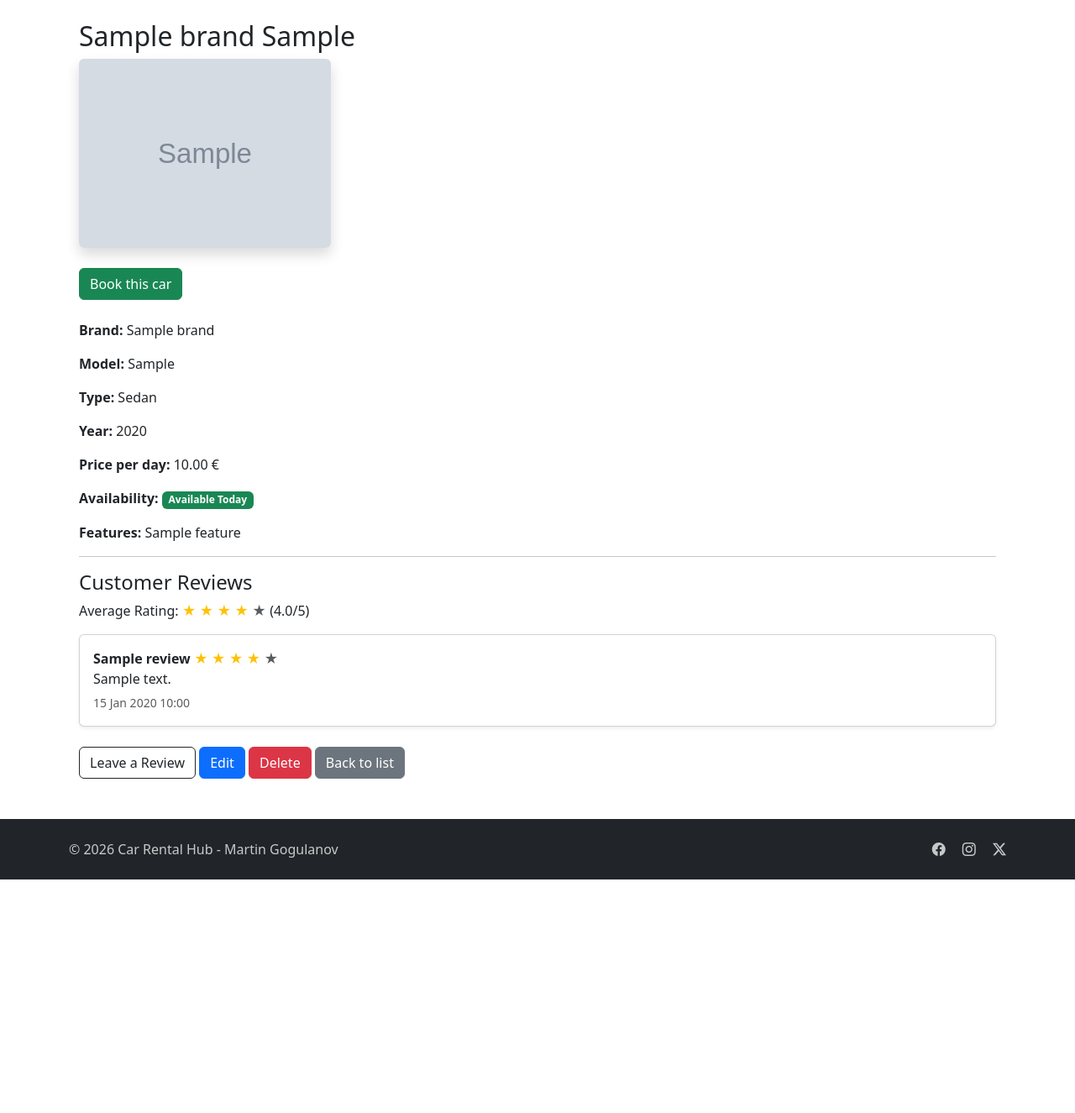
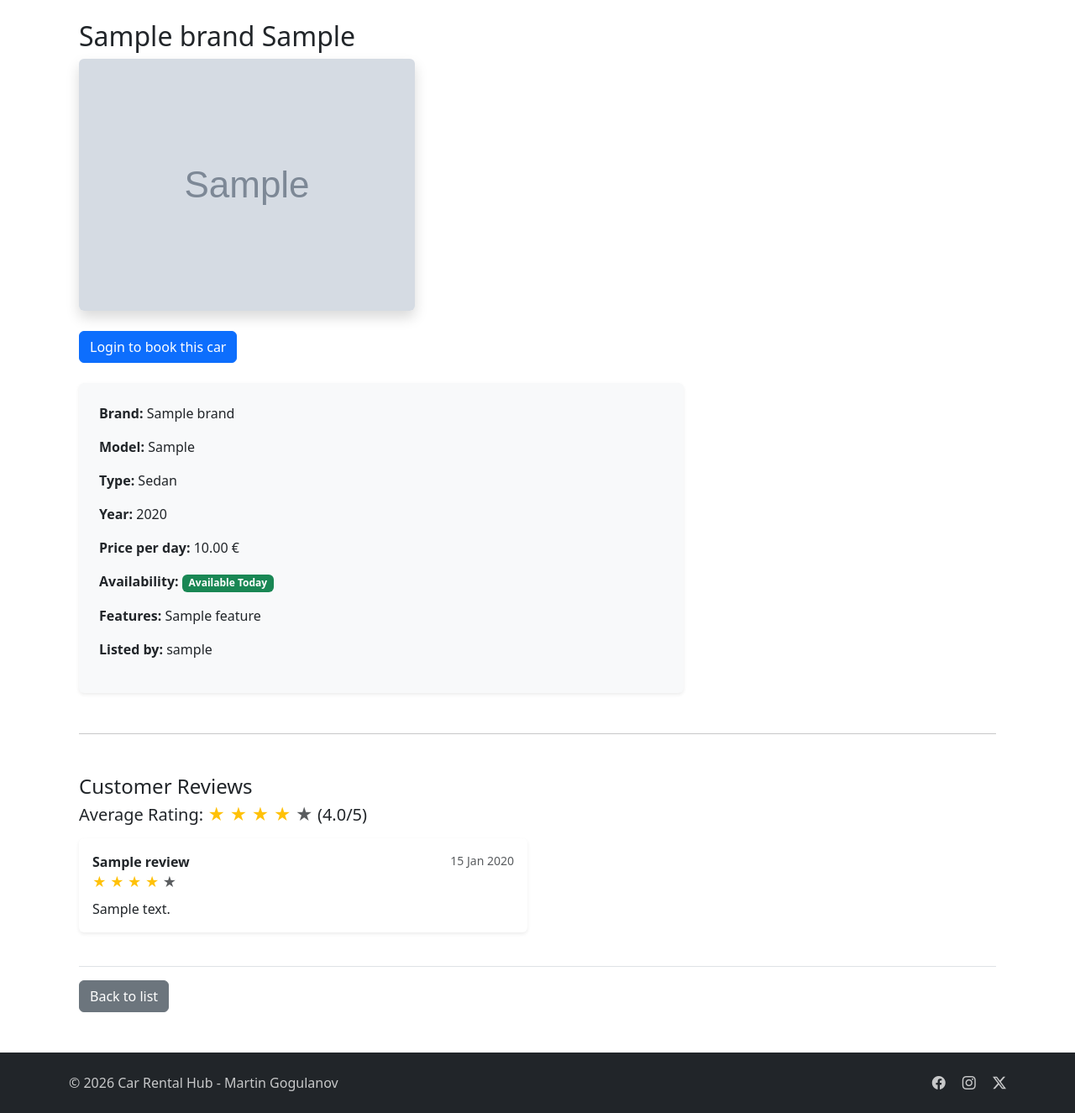
Before and after one commit to MonsterGuti/Car-Rental-Hub, a Django app: page /cars/1/ in a window 1280 px wide. Shown: the part 56-1381 px from the top of the page at 84% size. Before the commit the page ends 1103 px from the top, so only its background shows below. Run offline with Django 5.2, Linux system fonts and the light colour scheme; tables that the repository leaves empty hold one stand-in row (values such as "Sample post"); grey boxes marked "Sample" are stand-in pictures.

Commit message:
restrict edit/delete and dashboard access to owners and staff

```diff
--- a/cars/views.py
+++ b/cars/views.py
@@ -1,3 +1,4 @@
+from django.contrib.auth.mixins import LoginRequiredMixin, UserPassesTestMixin, PermissionRequiredMixin
 from django.urls import reverse_lazy
 from django.views.generic import ListView, CreateView, DetailView, UpdateView, DeleteView
 from cars.models import Car, Brand, Feature
@@ -21,11 +22,17 @@ class CarListView(CarFilterMixin, ListView):
         return context
 
 
-class CarCreateView(CreateView):
+class CarCreateView(LoginRequiredMixin, PermissionRequiredMixin, CreateView):
     model = Car
     form_class = CarForm
     template_name = 'cars/car-create.html'
     success_url = '/cars/'
+    permission_required = 'cars.add_car'
+    raise_exception = True
+
+    def form_valid(self, form):
+        form.instance.owner = self.request.user
+        return super().form_valid(form)
 
 
 class CarDetailView(DetailView):
@@ -49,7 +56,6 @@ class CarDetailView(DetailView):
         context['image_url'] = car.image.url if car.image else None
         context['availability'] = "Available" if car.is_available else "Not Available"
         context['availability_class'] = "bg-success" if car.is_available else "bg-secondary"
-        context['reviews'] = car.reviews.all()
 
         features = car.features.all()
         context['features_list'] = ", ".join([f.name for f in features]) if features else "None"
@@ -63,19 +69,27 @@ class CarDetailView(DetailView):
         return context
 
 
-class CarUpdateView(UpdateView):
+class CarUpdateView(LoginRequiredMixin, UserPassesTestMixin, UpdateView):
     model = Car
     form_class = CarForm
     template_name = 'cars/car-update.html'
+
+    def test_func(self):
+        car = self.get_object()
+        return car.owner == self.request.user or self.request.user.is_superuser
 
     def get_success_url(self):
         return reverse_lazy('cars:car-detail', kwargs={'pk': self.object.pk})
 
 
-class CarDeleteView(DeleteView):
+class CarDeleteView(LoginRequiredMixin, UserPassesTestMixin, DeleteView):
     model = Car
     template_name = 'cars/car-delete.html'
     success_url = reverse_lazy('cars:car-list')
+
+    def test_func(self):
+        car = self.get_object()
+        return car.owner == self.request.user or self.request.user.is_superuser
 
     def get_context_data(self, **kwargs):
         context = super().get_context_data(**kwargs)
@@ -83,11 +97,13 @@ class CarDeleteView(DeleteView):
         return context
 
 
-class BrandCreateView(CreateView):
+class BrandCreateView(LoginRequiredMixin, PermissionRequiredMixin, CreateView):
     model = Brand
     form_class = BrandForm
     template_name = 'cars/brand_create.html'
     success_url = reverse_lazy('cars:car-list')
+    permission_required = 'cars.add_brand'
+    raise_exception = True
 
 
 class BrandListView(ListView):
@@ -102,24 +118,30 @@ class BrandDetailView(DetailView):
     context_object_name = 'brand'
 
 
-class BrandUpdateView(UpdateView):
+class BrandUpdateView(LoginRequiredMixin, PermissionRequiredMixin, UpdateView):
     model = Brand
     form_class = BrandForm
     template_name = 'cars/brand_update.html'
     success_url = reverse_lazy('cars:brand-list')
+    permission_required = 'cars.change_brand'
+    raise_exception = True
 
 
-class BrandDeleteView(DeleteView):
+class BrandDeleteView(LoginRequiredMixin, PermissionRequiredMixin, DeleteView):
     model = Brand
     template_name = 'cars/brand_delete.html'
     success_url = reverse_lazy('cars:brand-list')
+    permission_required = 'cars.delete_brand'
+    raise_exception = True
 
 
-class FeatureCreateView(CreateView):
+class FeatureCreateView(LoginRequiredMixin, PermissionRequiredMixin, CreateView):
     model = Feature
     form_class = FeatureForm
     template_name = 'cars/feature_create.html'
     success_url = reverse_lazy('cars:car-list')
+    permission_required = 'cars.add_feature'
+    raise_exception = True
 
 
 class FeatureListView(ListView):
@@ -134,14 +156,18 @@ class FeatureDetailView(DetailView):
     context_object_name = 'feature'
 
 
-class FeatureUpdateView(UpdateView):
+class FeatureUpdateView(LoginRequiredMixin, PermissionRequiredMixin, UpdateView):
     model = Feature
     form_class = FeatureForm
     template_name = 'cars/feature_update.html'
     success_url = reverse_lazy('cars:feature-list')
+    permission_required = 'cars.change_feature'
+    raise_exception = True
 
 
-class FeatureDeleteView(DeleteView):
+class FeatureDeleteView(LoginRequiredMixin, PermissionRequiredMixin, DeleteView):
     model = Feature
     template_name = 'cars/feature_delete.html'
     success_url = reverse_lazy('cars:feature-list')
+    permission_required = 'cars.delete_feature'
+    raise_exception = True
--- a/templates/cars/brand_detail.html
+++ b/templates/cars/brand_detail.html
@@ -7,6 +7,7 @@
 <p><strong>Country:</strong> {{ brand.country }}</p>
 
 <div class="mt-3">
+    {% if user.is_authenticated and user.is_staff or user.is_superuser %}
         <a href="{% url 'cars:brand-update' brand.pk %}" class="btn btn-warning">
             Edit
         </a>
@@ -14,6 +15,7 @@
         <a href="{% url 'cars:brand-delete' brand.pk %}" class="btn btn-danger">
             Delete
         </a>
+    {% endif %}
 
     <a href="{% url 'cars:brand-list' %}" class="btn btn-secondary">
         Back
--- a/templates/cars/brand_list.html
+++ b/templates/cars/brand_list.html
@@ -7,9 +7,11 @@
                 <h2 class="display-5 fw-bold text-dark">Car Brands</h2>
                 <p class="text-muted">Manage the manufacturers in your car rental catalog.</p>
             </div>
+            {% if user.is_authenticated and user.is_staff or user.is_superuser %}
                 <a href="{% url 'cars:brand-create' %}" class="btn btn-primary shadow-sm">
                     <i class="bi bi-plus-circle"></i> Add New Brand
                 </a>
+            {% endif %}
         </div>
 
         <div class="row">
@@ -40,6 +42,7 @@
                                    class="btn btn-outline-info btn-sm px-3">
                                     <i class="bi bi-info-circle"></i> Details
                                 </a>
+                                {% if user.is_authenticated and user.is_staff or user.is_superuser %}
                                     <div class="btn-group">
                                         <a href="{% url 'cars:brand-update' brand.pk %}"
                                            class="btn btn-light btn-sm text-warning" title="Edit">
@@ -50,6 +53,7 @@
                                             <i class="bi bi-trash"></i>
                                         </a>
                                     </div>
+                                {% endif %}
                             </div>
                         </div>
                     </div>
--- a/templates/cars/car-detail.html
+++ b/templates/cars/car-detail.html
@@ -4,28 +4,36 @@
 
 {% block content %}
     <div class="container mt-4">
+        <div class="row">
+            <div class="col-md-8">
                 <h2>{{ brand_name }} {{ model_name }}</h2>
 
                 {% if car.image %}
                     <div class="car-image-container mb-4">
                         <img src="{{ car.image.url }}" alt="{{ car.model }}" class="img-fluid rounded shadow"
-                     style="max-width: 300px; height: auto;">
+                             style="max-width: 500px; height: auto;">
                     </div>
                 {% endif %}
 
                 <div class="mb-4">
+                    {% if user.is_authenticated %}
                         {% if car.is_available_now %}
-                <a href="{% url 'rentals:create' %}?car={{ car.pk }}" class="btn btn-success">
+                            <a href="{% url 'rentals:create' %}?car={{ car.pk }}" class="btn btn-success btn-lg">
                                 Book this car
                             </a>
                         {% else %}
-                <button class="btn btn-secondary" disabled>
+                            <button class="btn btn-secondary btn-lg" disabled>
                                 Currently Rented
                             </button>
                         {% endif %}
+                    {% else %}
+                        <a href="{% url 'accounts:login' %}?next={{ request.path }}" class="btn btn-primary">
+                            Login to book this car
+                        </a>
+                    {% endif %}
                 </div>
 
-        <div class="car-details">
+                <div class="car-details bg-light p-4 rounded shadow-sm">
                     <p><strong>Brand:</strong> {{ brand_name }}</p>
                     <p><strong>Model:</strong> {{ model_name }}</p>
                     <p><strong>Type:</strong> {{ car.get_car_type_display }}</p>
@@ -39,13 +47,17 @@
                         {% endif %}
                     </p>
                     <p><strong>Features:</strong> {{ features_list }}</p>
+                    <p><strong>Listed by:</strong> {{ car.owner.username }}</p>
+                </div>
+            </div>
         </div>
 
-        <hr>
+        <hr class="my-5">
 
+        <div class="reviews-section">
             <h4>Customer Reviews</h4>
             {% if average_rating %}
-            <p>
+                <p class="h5">
                     Average Rating:
                     {% for i in "12345" %}
                         {% if forloop.counter <= average_rating %}
@@ -59,10 +71,16 @@
             {% endif %}
 
             {% if reviews %}
+                <div class="row mt-3">
                     {% for review in reviews %}
-                <div class="card mb-3 shadow-sm">
+                        <div class="col-md-6">
+                            <div class="card mb-3 shadow-sm border-0">
                                 <div class="card-body">
-                        <strong>{{ review.customer_name }}</strong>
+                                    <div class="d-flex justify-content-between">
+                                        <strong>{{ review.user.username|default:review.customer_name }}</strong>
+                                        <small class="text-muted">{{ review.created_at|date:"d M Y" }}</small>
+                                    </div>
+                                    <div class="stars mb-2">
                                         {% for i in "12345" %}
                                             {% if forloop.counter <= review.rating %}
                                                 <span class="text-warning">&#9733;</span>
@@ -70,19 +88,39 @@
                                                 <span class="text-muted">&#9733;</span>
                                             {% endif %}
                                         {% endfor %}
-                        <p class="mb-1">{{ review.content }}</p>
-                        <small class="text-muted">{{ review.created_at|date:"d M Y H:i" }}</small>
+                                    </div>
+                                    <p class="card-text">{{ review.content }}</p>
+
+                                    {% if user.is_authenticated and review.user == user or user.is_superuser %}
+                                        <div class="mt-2">
+                                            <a href="{% url 'common:edit-review' review.pk %}" class="btn btn-sm btn-link p-0 text-primary me-2">Edit</a>
+                                            <a href="{% url 'common:delete-review' review.pk %}" class="btn btn-sm btn-link p-0 text-danger">Delete</a>
+                                        </div>
+                                    {% endif %}
+                                </div>
                             </div>
                         </div>
                     {% endfor %}
+                </div>
             {% else %}
-            <p>No reviews yet.</p>
+                <p class="text-muted">No reviews yet. Be the first to review!</p>
+            {% endif %}
+        </div>
+
+        <div class="mt-4 mb-5 pt-3 border-top">
+            {% if user.is_authenticated %}
+                <a href="{% url 'common:add-review' car_pk=car.pk %}" class="btn btn-outline-dark me-2">Leave a Review</a>
             {% endif %}
 
-        <div class="mt-4 mb-5">
-            <a href="{% url 'common:add-review' car_pk=car.pk %}" class="btn btn-outline-dark">Leave a Review</a>
-            <a href="{% url 'cars:car-update' car.pk %}" class="btn btn-primary">Edit</a>
-            <a href="{% url 'cars:car-delete' car.pk %}" class="btn btn-danger">Delete</a>
+            {% if user.is_authenticated and car.owner == user or user.is_superuser %}
+                <a href="{% url 'cars:car-update' car.pk %}" class="btn btn-primary me-2">
+                    <i class="fas fa-edit"></i> Edit Car
+                </a>
+                <a href="{% url 'cars:car-delete' car.pk %}" class="btn btn-danger me-2">
+                    <i class="fas fa-trash"></i> Delete Car
+                </a>
+            {% endif %}
+
             <a href="{% url 'cars:car-list' %}" class="btn btn-secondary">Back to list</a>
         </div>
     </div>
--- a/templates/cars/car-list.html
+++ b/templates/cars/car-list.html
@@ -9,9 +9,11 @@
             <h2 class="display-5 fw-bold text-dark">Browse Our Fleet</h2>
             <p class="text-muted">Find the perfect car for your next journey.</p>
         </div>
+        {% if user.is_authenticated and user.is_staff or user.is_superuser %}
             <a href="{% url 'cars:car-create' %}" class="btn btn-success shadow-sm">
                 <i class="bi bi-plus-lg"></i> Add New Car
             </a>
+        {% endif %}
     </div>
 
     <div class="card shadow-sm border-0 mb-5 bg-light">
@@ -79,13 +81,17 @@
 
                             <div class="btn-group w-100">
                                 <a href="{% url 'cars:car-detail' car.pk %}" class="btn btn-outline-info btn-sm">Details</a>
+                                {% if user.is_authenticated %}
                                     <a href="{% url 'common:add-review' car_pk=car.pk %}" class="btn btn-outline-dark btn-sm">Review</a>
+                                {% endif %}
                             </div>
 
+                            {% if user.is_authenticated and car.owner == user or user.is_superuser %}
                                 <div class="d-flex justify-content-between mt-2">
                                     <a href="{% url 'cars:car-update' car.pk %}" class="text-warning text-decoration-none small"><i class="bi bi-pencil"></i> Edit</a>
                                     <a href="{% url 'cars:car-delete' car.pk %}" class="text-danger text-decoration-none small"><i class="bi bi-trash"></i> Delete</a>
                                 </div>
+                            {% endif %}
                         </div>
                     </div>
                 </div>
--- a/templates/cars/feature_detail.html
+++ b/templates/cars/feature_detail.html
@@ -5,7 +5,7 @@
 <h2>{{ feature.name }}</h2>
 
 <div class="mt-3">
-
+    {% if user.is_authenticated and user.is_staff or user.is_superuser %}
         <a href="{% url 'cars:feature-update' feature.pk %}" class="btn btn-warning">
             Edit
         </a>
@@ -13,11 +13,11 @@ Edit
         <a href="{% url 'cars:feature-delete' feature.pk %}" class="btn btn-danger">
             Delete
         </a>
+    {% endif %}
 
     <a href="{% url 'cars:feature-list' %}" class="btn btn-secondary">
         Back
     </a>
-
 </div>
 
 {% endblock %}
--- a/templates/cars/feature_list.html
+++ b/templates/cars/feature_list.html
@@ -7,9 +7,11 @@
             <h2 class="display-5 fw-bold text-dark">Features</h2>
             <p class="text-muted">Manage the available options and extras for the vehicles.</p>
         </div>
+        {% if user.is_authenticated and user.is_staff or user.is_superuser %}
             <a href="{% url 'cars:feature-create' %}" class="btn btn-primary shadow-sm">
                 <i class="bi bi-plus-circle"></i> Add New Feature
             </a>
+        {% endif %}
     </div>
 
     <div class="row">
@@ -32,6 +34,7 @@
                             <a href="{% url 'cars:feature-detail' feature.pk %}" class="btn btn-outline-info btn-sm px-3">
                                 <i class="bi bi-eye"></i> View
                             </a>
+                            {% if user.is_authenticated and user.is_staff or user.is_superuser %}
                                 <div class="btn-group">
                                     <a href="{% url 'cars:feature-update' feature.pk %}" class="btn btn-light btn-sm text-warning" title="Edit">
                                         <i class="bi bi-pencil-square"></i>
@@ -40,6 +43,7 @@
                                         <i class="bi bi-trash"></i>
                                     </a>
                                 </div>
+                            {% endif %}
                         </div>
                     </div>
                 </div>
--- a/templates/common/review_list.html
+++ b/templates/common/review_list.html
@@ -4,9 +4,11 @@
 <div class="container mt-5">
     <div class="d-flex justify-content-between align-items-center mb-4">
         <h1>All Customer Reviews</h1>
+        {% if user.is_authenticated %}
             <a href="{% url 'common:add-review-general' %}" class="btn btn-dark">
                 <i class="bi bi-plus-circle"></i> Leave a Review
             </a>
+        {% endif %}
     </div>
 
     <div class="row">
@@ -38,6 +40,7 @@
                                 <i class="bi bi-car-front"></i> {{ review.car.brand }} {{ review.car.model }}
                             </a>
 
+                            {% if user.is_authenticated and review.user == user or user.is_superuser %}
                                 <div class="d-flex gap-2">
                                     <a href="{% url 'common:edit-review' review.pk %}" class="btn btn-sm btn-warning flex-fill">
                                         <i class="bi bi-pencil-square"></i> Edit
@@ -46,6 +49,7 @@
                                         <i class="bi bi-trash"></i> Delete
                                     </a>
                                 </div>
+                            {% endif %}
                         </div>
                     </div>
                 </div>
```
Also changed, not shown: cars/models.py (+7 -0 lines), common/views.py (+15 -9 lines), templates/common/dashboard.html (+9 -0 lines), cars/migrations/0002_car_owner.py (added), media/car_images/images.jpg (added). Lines whose indentation alone changed are shown as unchanged.
